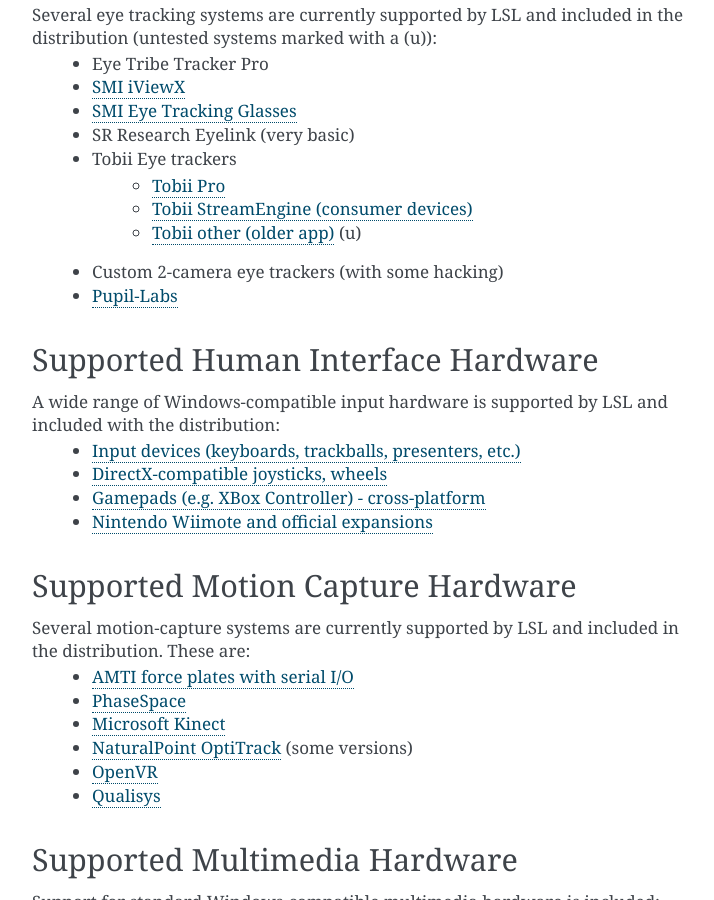
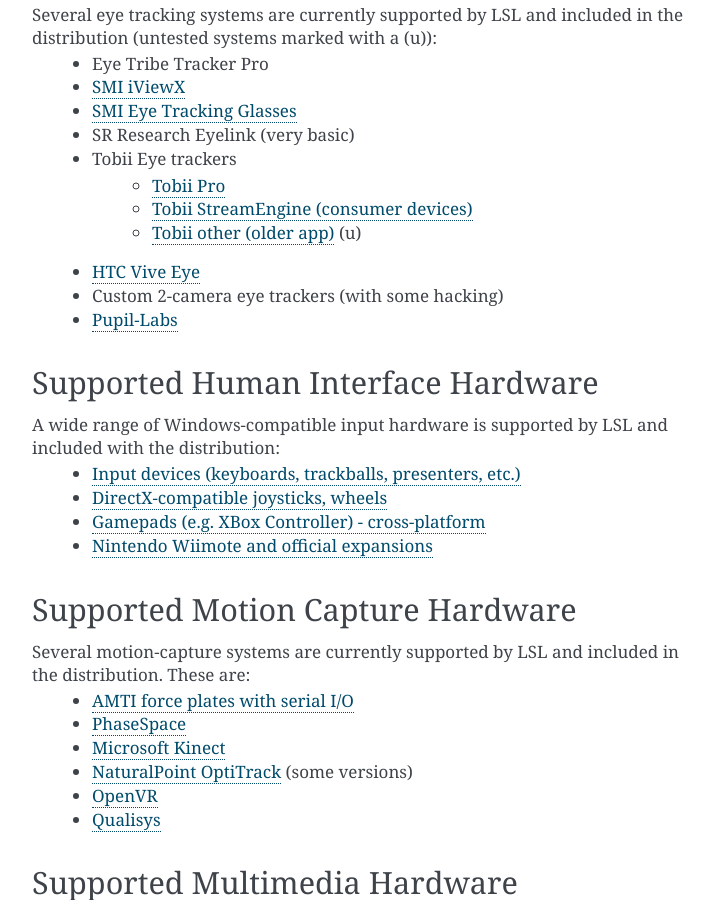
Before and after one commit to sccn/labstreaminglayer, a Sphinx documentation site: the page built from docs/info/supported_devices.rst, in a window 1280 px wide and 900 px high, scrolled down 2171 px. Shown: the whole window, without its empty margins (388-1102 px from the left). Built offline with Sphinx 7.4.7, drawn with Linux system fonts in a browser that asks for light colours; pages that are not in the unit, such as notebooks, are missing from menus.

Commit message:
Update supported_devices.rst

```diff
--- a/docs/info/supported_devices.rst
+++ b/docs/info/supported_devices.rst
@@ -88,6 +88,7 @@
       * :lslrepo:`Tobii Pro <TobiiPro>`
       * :lslrepo:`Tobii StreamEngine (consumer devices) <TobiiStreamEngine>`
       * :lslrepo:`Tobii other (older app) <Tobii>` (u)
+  * `HTC Vive Eye <https://github.com/mit-ll/Signal-Acquisition-Modules-for-Lab-Streaming-Layer>`__
   * Custom 2-camera eye trackers (with some hacking)
   * :lslrepo:`Pupil-Labs <PupilLabs>`
 
```
